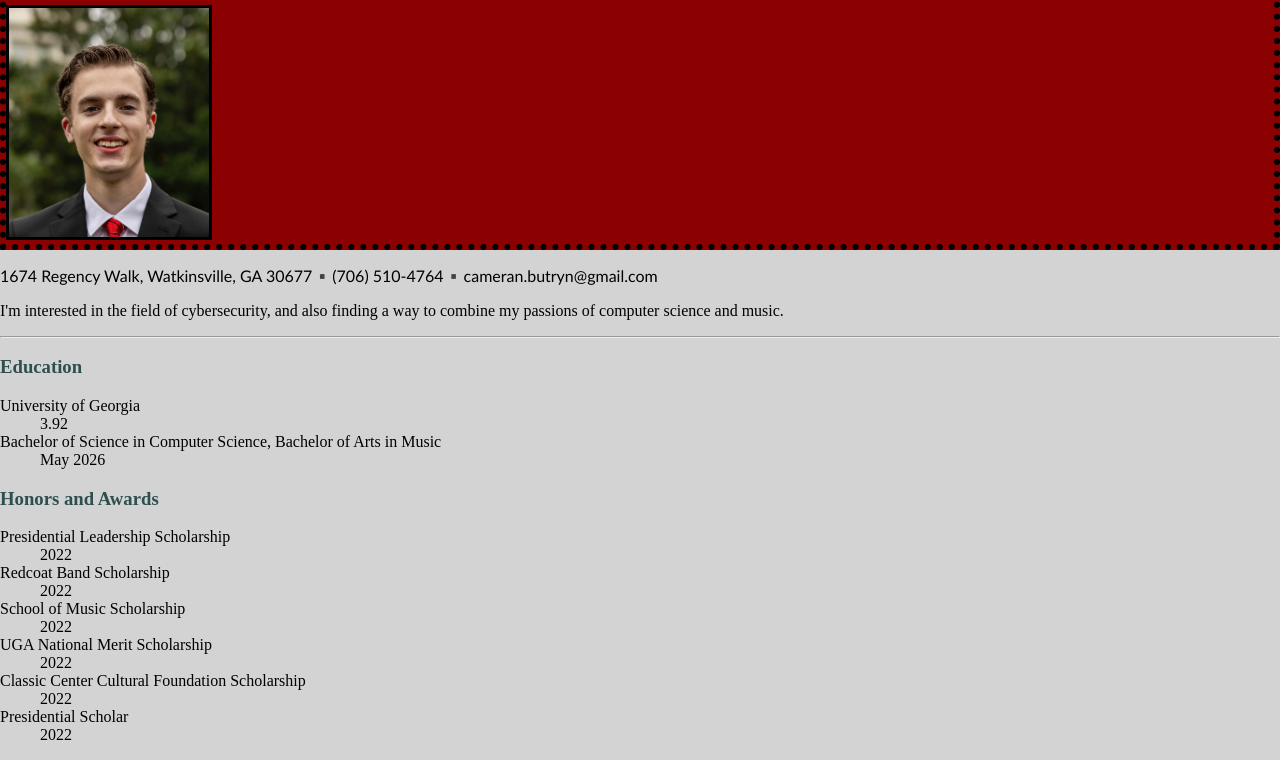
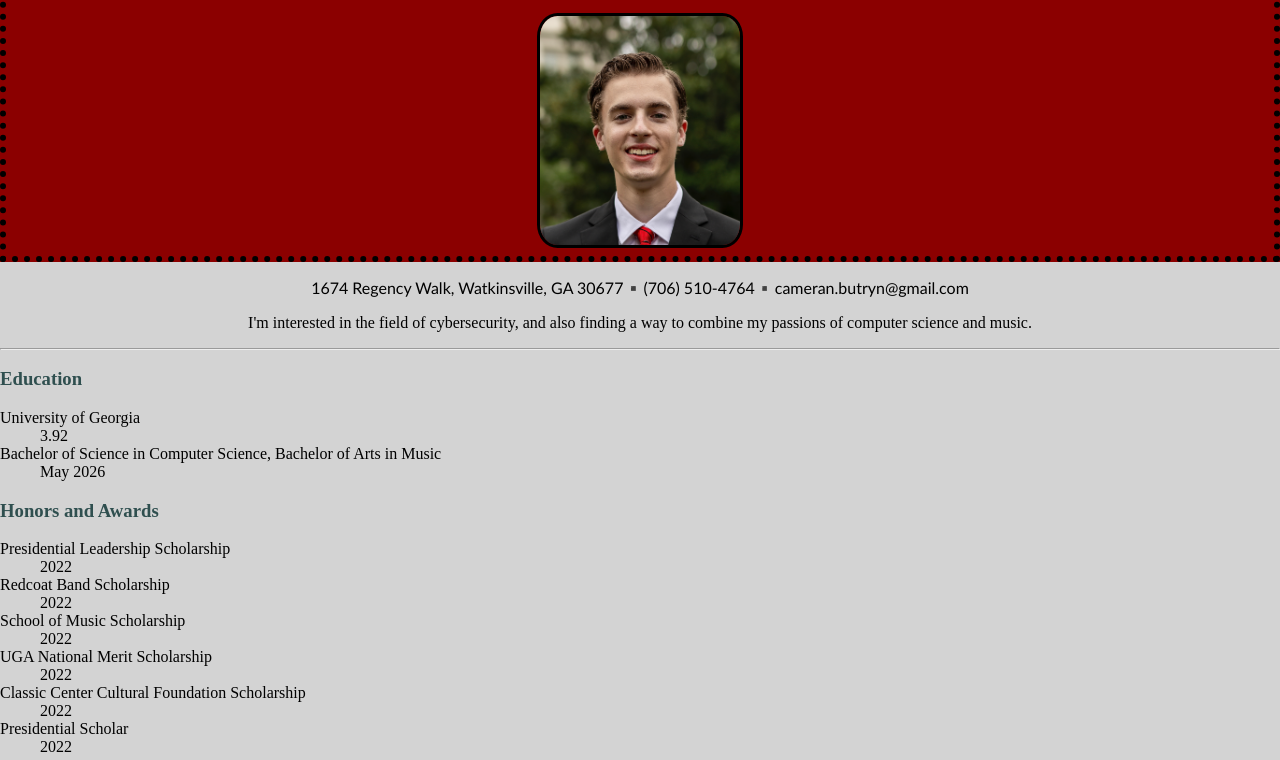
Before and after one commit to cjb27407/cjb27407.github.io, a plain HTML site: page index.html in a window 1280 px wide. Shown: the part 143-903 px from the top of the page. Drawn offline with Linux system fonts and the light colour scheme; a web font is replaced by a local one.

Commit message:
fixed some styling things

```diff
--- a/css/style.css
+++ b/css/style.css
@@ -9,6 +9,7 @@ nav {
     border: 5px solid black;
     display: flex;
     justify-content: space-between;
+    padding: 0 20px;
 }
 
 /***********************  Footer Section   **************************/
@@ -21,8 +22,12 @@ footer {
 
 /*********** Splash Page ************************/
 header {
+    display: flex;
+    flex-direction: column;
+    align-items: center;
     background-color: darkred;
     border: 6px dotted black;
+    padding: 8px;
 }
 
 header h1 {
@@ -33,14 +38,19 @@ header h1 {
 
 header img {
     border: 3px solid black;
+    border-radius: 10%;
 }
 
 .address {
+    display: flex;
+    justify-content: center;
     font-family:'Gill Sans', 'Gill Sans MT', Calibri, 'Trebuchet MS', sans-serif;
     background-color: lightgray;
 }
 
 .tagline {
+    display: flex;
+    justify-content: center;
     background-color: lightgray;
 }
 
```
